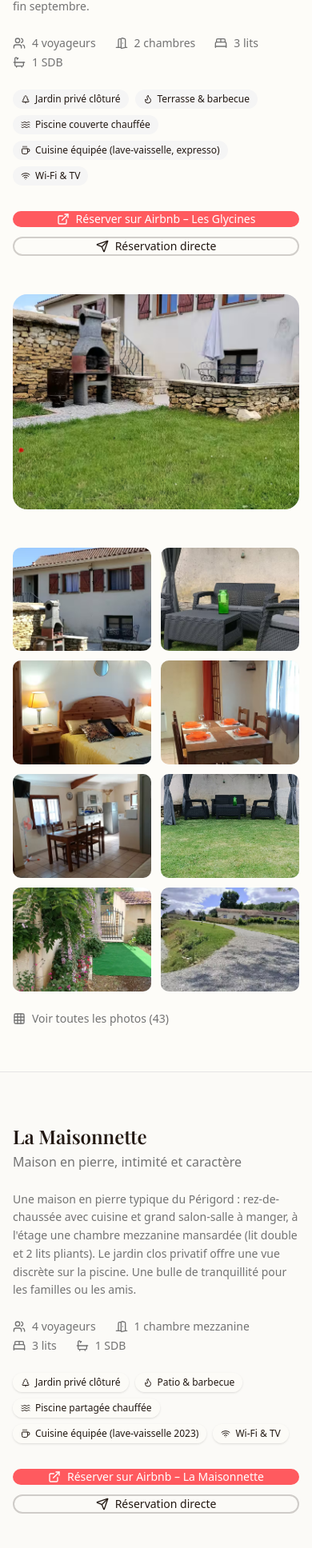
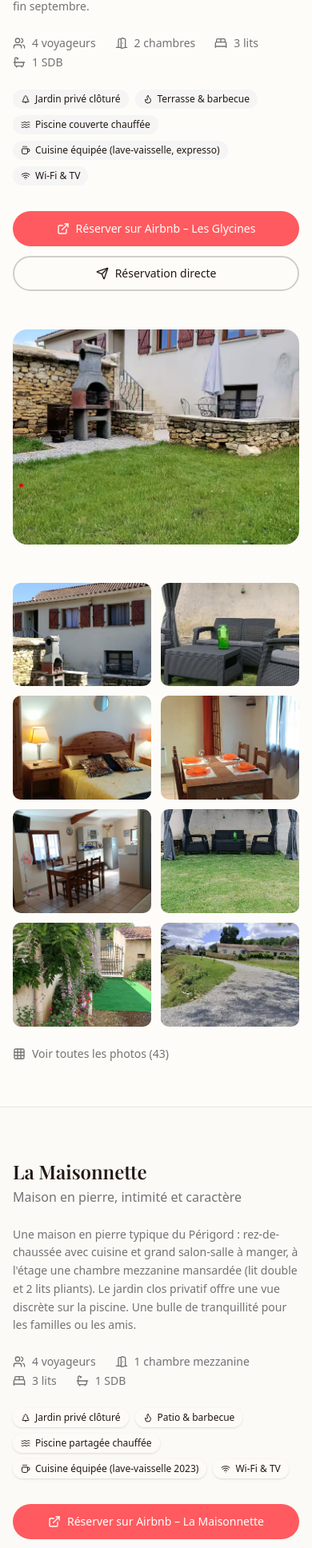
Before and after one commit to Alexandre-Pascal/airbnb-dordogne, a Next.js app: page / in a window 390 px wide. Shown: the part 1229-3165 px from the top of the page at 80% size. Built offline with nearby package versions, Linux system fonts and the light colour scheme; a web font is replaced by a local one.

Commit message:
README : lien vers le site en ligne. Boutons réservation : hauteur mobile h-11.

```diff
--- a/components/LogementsSection.tsx
+++ b/components/LogementsSection.tsx
@@ -214,16 +214,16 @@ export function LogementsSection() {
                     href={logements[0].airbnbUrl}
                     target="_blank"
                     rel="noopener noreferrer"
-                    className="inline-flex h-10 flex-1 sm:flex-initial items-center justify-center gap-2 rounded-full bg-[#FF5A5F] px-5 text-sm font-medium text-white hover:bg-[#E00007] transition-colors"
+                    className="inline-flex h-11 min-h-11 sm:h-10 sm:min-h-0 flex-1 sm:flex-initial items-center justify-center gap-2 rounded-full bg-[#FF5A5F] px-5 text-sm font-medium text-white hover:bg-[#E00007] transition-colors"
                   >
-                    <ExternalLink className="h-4 w-4" />
+                    <ExternalLink className="h-4 w-4 shrink-0" />
                     Réserver sur Airbnb – Les Glycines
                   </a>
                   <Link
                     href="#reserver"
-                    className="inline-flex h-10 flex-1 sm:flex-initial items-center justify-center gap-2 rounded-full border-2 border-foreground/20 bg-transparent px-5 text-sm font-medium text-foreground hover:bg-foreground/5 transition-colors"
+                    className="inline-flex h-11 min-h-11 sm:h-10 sm:min-h-0 flex-1 sm:flex-initial items-center justify-center gap-2 rounded-full border-2 border-foreground/20 bg-transparent px-5 text-sm font-medium text-foreground hover:bg-foreground/5 transition-colors"
                   >
-                    <Send className="h-4 w-4" />
+                    <Send className="h-4 w-4 shrink-0" />
                     Réservation directe
                   </Link>
                 </div>
@@ -293,16 +293,16 @@ export function LogementsSection() {
                     href={logements[1].airbnbUrl}
                     target="_blank"
                     rel="noopener noreferrer"
-                    className="inline-flex h-10 flex-1 sm:flex-initial items-center justify-center gap-2 rounded-full bg-[#FF5A5F] px-5 text-sm font-medium text-white hover:bg-[#E00007] transition-colors"
+                    className="inline-flex h-11 min-h-11 sm:h-10 sm:min-h-0 flex-1 sm:flex-initial items-center justify-center gap-2 rounded-full bg-[#FF5A5F] px-5 text-sm font-medium text-white hover:bg-[#E00007] transition-colors"
                   >
-                    <ExternalLink className="h-4 w-4" />
+                    <ExternalLink className="h-4 w-4 shrink-0" />
                     Réserver sur Airbnb – La Maisonnette
                   </a>
                   <Link
                     href="#reserver"
-                    className="inline-flex h-10 flex-1 sm:flex-initial items-center justify-center gap-2 rounded-full border-2 border-foreground/20 bg-transparent px-5 text-sm font-medium text-foreground hover:bg-foreground/5 transition-colors"
+                    className="inline-flex h-11 min-h-11 sm:h-10 sm:min-h-0 flex-1 sm:flex-initial items-center justify-center gap-2 rounded-full border-2 border-foreground/20 bg-transparent px-5 text-sm font-medium text-foreground hover:bg-foreground/5 transition-colors"
                   >
-                    <Send className="h-4 w-4" />
+                    <Send className="h-4 w-4 shrink-0" />
                     Réservation directe
                   </Link>
                 </div>
```
Also changed, not shown: 1 other file (tests, documents, lock files or other folders).
